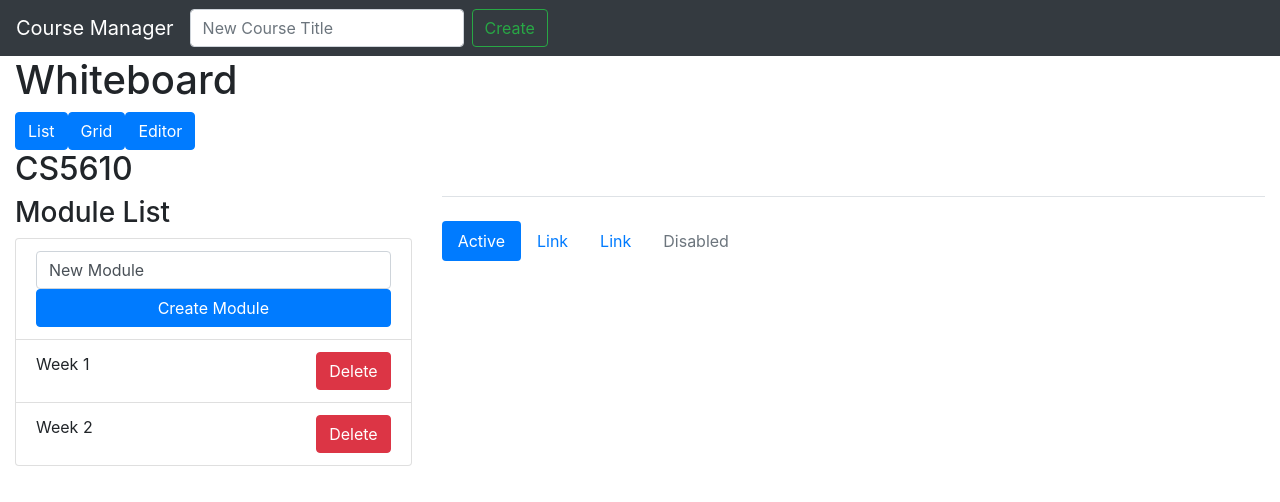
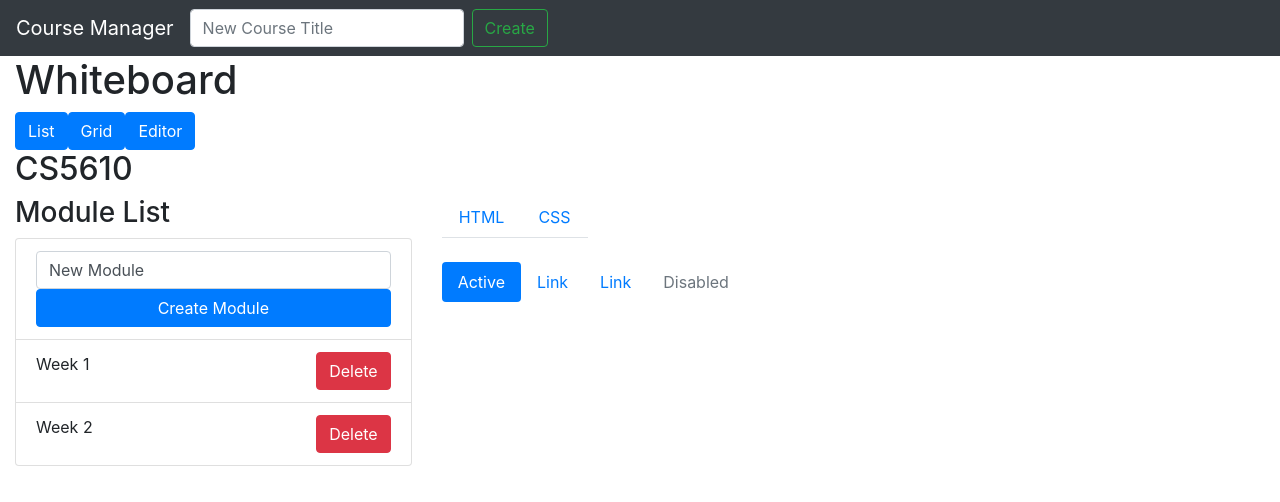
Before and after one commit to aperez809/cs4550-su19-client-react, a React (Create React App) app: page /course-editor/123 in a window 1280 px wide. Shown: the top 502 px of the page. Built offline with nearby package versions, Linux system fonts and the light colour scheme.

Commit message:
added lessontabs

```diff
--- a/src/components/CourseEditor.js
+++ b/src/components/CourseEditor.js
@@ -2,6 +2,7 @@ import React from 'react';
 import ModuleList from "./ModuleList";
 import LessonTabs from "./LessonTabs";
 import Topics from "./Topics";
+import LessonTabItem from './LessonTabItem';
 
 export default class CourseEditor extends React.Component {
     constructor(props) {
@@ -10,7 +11,7 @@ export default class CourseEditor extends React.Component {
         const paths = pathName.split("/");
         const courseId = paths[2];
         this.courses = props.courses;
-        this.course = this.courses.find(course => course.id === courseId);
+        this.course = this.courses.find(course => course.id == courseId);
         this.state = {
             courseId: courseId,
             course: this.course,
@@ -18,18 +19,19 @@ export default class CourseEditor extends React.Component {
         };
     }
 
-    selectModule = module =>
+    selectModule = module => {
         this.setState({
             selectedModule: module,
-            //selectedLesson: module.lessons[0],
-            //selectedTopic : module.lessons[0].topics[0]
+            selectedLesson: module.lessons[0],
+            selectedTopic : module.lessons[0].topics[0]
         });
+        console.log(this.state.selectedModule.lessons);
+    };
 
     createModule = () => {
 
         //Special API used for resetting the state in some way: In this case, prepending an item
         //to the module list.
-        this.state.module.id = new Date().getTime();
         this.setState({
             module: {
                 id: new Date().getTime()
@@ -54,11 +56,16 @@ export default class CourseEditor extends React.Component {
                     </div>
 
                     <div className="col-8 right">
-                        <LessonTabs/>
+                        <div className="container-fluid row">
+                                {
+                                    this.state.selectedModule.lessons.map(
+                                        currLesson => <LessonTabItem lesson={currLesson}/>
+                                    )
+                                }
+                        </div>
                         <br/>
                         <Topics/>
                     </div>
-
                 </div>
             </div>
         )
--- a/src/components/LessonTabItem.js
+++ b/src/components/LessonTabItem.js
@@ -0,0 +1,13 @@
+import React from 'react';
+
+
+const LessonTabItem = ({lesson}) =>
+    <div>
+        <ul className="nav nav-tabs">
+            <li className="nav-item">
+                <a className="nav-link" href="#">{lesson.title}</a>
+            </li>
+        </ul>
+    </div>;
+
+export default LessonTabItem;
--- a/src/components/LessonTabs.js
+++ b/src/components/LessonTabs.js
@@ -1,13 +1,15 @@
 import React from 'react';
+import LessonTabItem from './LessonTabItem';
 
-export default class LessonTabs extends React.Component {
-    render () {
-        return (
-            <div>
-                <ul className="nav nav-tabs">
+const LessonTabs = ({lessons}) =>
+    <div>
+        <ul className="nav nav-tabs">
+            <li className="nav-item">
+            {lessons.map(
+                currLesson => <LessonTabItem/>
+            )}
+            </li>
+        </ul>
+    </div>;
 
-                </ul>
-            </div>
-        )
-    }
-}
+export default LessonTabs;
--- a/src/components/ModuleList.js
+++ b/src/components/ModuleList.js
@@ -10,7 +10,23 @@ export default class ModuleList extends React.Component {
             module: {
                 id: -1,
                 title: "New Module",
-                lessons: []
+                lessons: [
+                    {
+                        "title": "fgjkjklflf",
+                        "topics": [
+                            {
+                                "title": "fdsjaigr",
+                                "widgets": [
+                                    {
+                                        "type": "HEADING",
+                                        "size": 1,
+                                        "text": "eihuiwfrw"
+                                    }
+                                ]
+                            }
+                        ]
+                    }
+                ]
             },
             modules: this.props.modules
         }
--- a/src/components/courses.json
+++ b/src/components/courses.json
@@ -56,44 +56,71 @@
       {
         "id": "123-2",
         "title": "Week 2",
-        "lessons": []
+        "lessons": [{
+          "topics": []
+        }]
       }
     ]
   },
   {
     "id": "234",
     "title": "CS5200",
-    "modules": []
+    "modules": [
+      {"lessons": {
+      "topics": []
+    }}]
   },
   {
     "id": "345",
     "title": "CS3700",
-    "modules": []
+    "modules": [
+      {
+        "id": "345-1",
+        "title": "fdsjkgdnjk",
+        "lessons": {
+          "title": "rwriuerfjwnkdsa",
+          "topics": []
+      }}
+    ]
 
   },
   {
     "id": "456",
     "title": "CS4100",
-    "modules": []
+    "modules": [
+      {"lessons": {
+      "topics": []
+    }}]
 
   },
   {
     "id": "567",
     "title": "CS3000",
-    "modules": []
+    "modules": [
+      {"lessons": {
+      "topics": []
+    }}]
 
   },
   {
     "id": "678",
     "title": "CS1800",
-    "modules": []
+    "modules": [
+      {"lessons": {
+      "topics": []
+    }}]
 
   },
   {
     "id": "789",
     "title": "CS3500",
-    "modules": []
-
+    "modules": [
+      {"lessons": [
+        {
+          "topics": []
+        }]
+      }
+    ]
   }
 
 ]
```
Also changed, not shown: src/components/Topics.js (+4 -7 lines).
